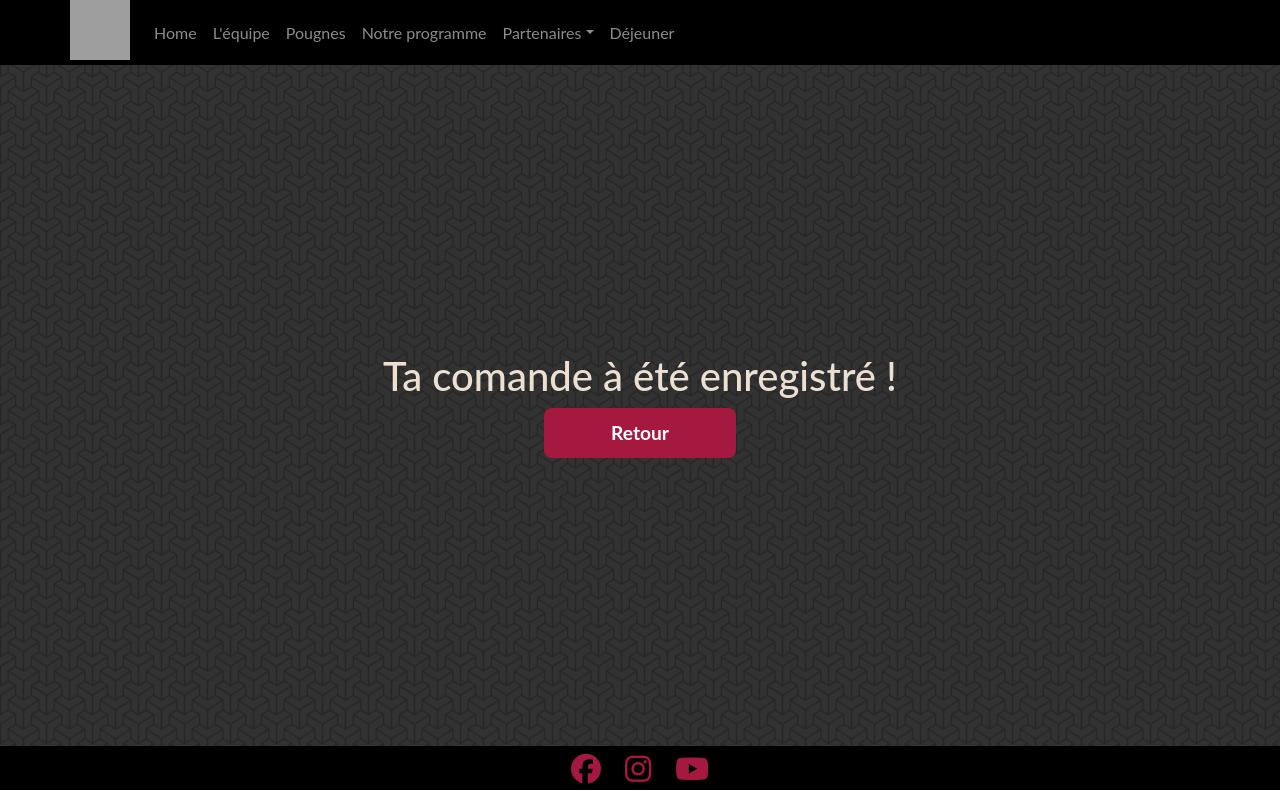
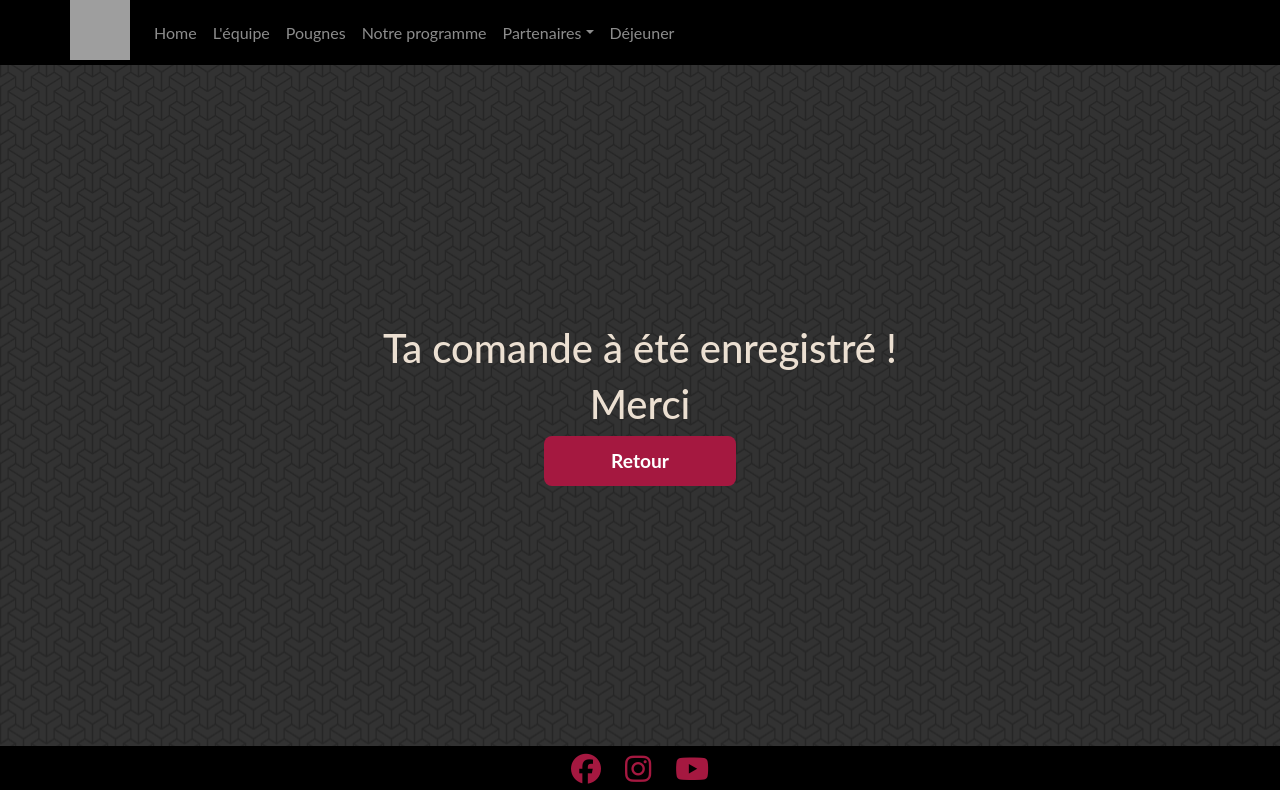
Before and after one commit to HugoKD/siite, a Django app: page /redirection/ in a window 1280 px wide. Shown: the top 790 px of the page. Run offline with Django 4.2, Linux system fonts and the light colour scheme; some libraries are stand-ins or nearby versions; grey boxes are pictures that could not be loaded.

Commit message:
fumulaire contact

```diff
--- a/form/static/css/redirection.css
+++ b/form/static/css/redirection.css
@@ -25,6 +25,7 @@ body {
 
 .message {
     color: #ece0d2;
+    text-align: center;
 }
 
 
--- a/form/templates/form/redirection.html
+++ b/form/templates/form/redirection.html
@@ -20,7 +20,10 @@
     {% block content %}
     {% endblock %}
     <div class="main">
-        <div class="message"><h1>Ta comande à été enregistré !</h1></div>
+        <div class="message">
+            <h1>Ta comande à été enregistré !</h1>
+            <h1>Merci</h1>
+        </div>
         <button><a href="../" >Retour</a></button>
     </div>
     <footer>
```
Also changed, not shown: db.sqlite3.
